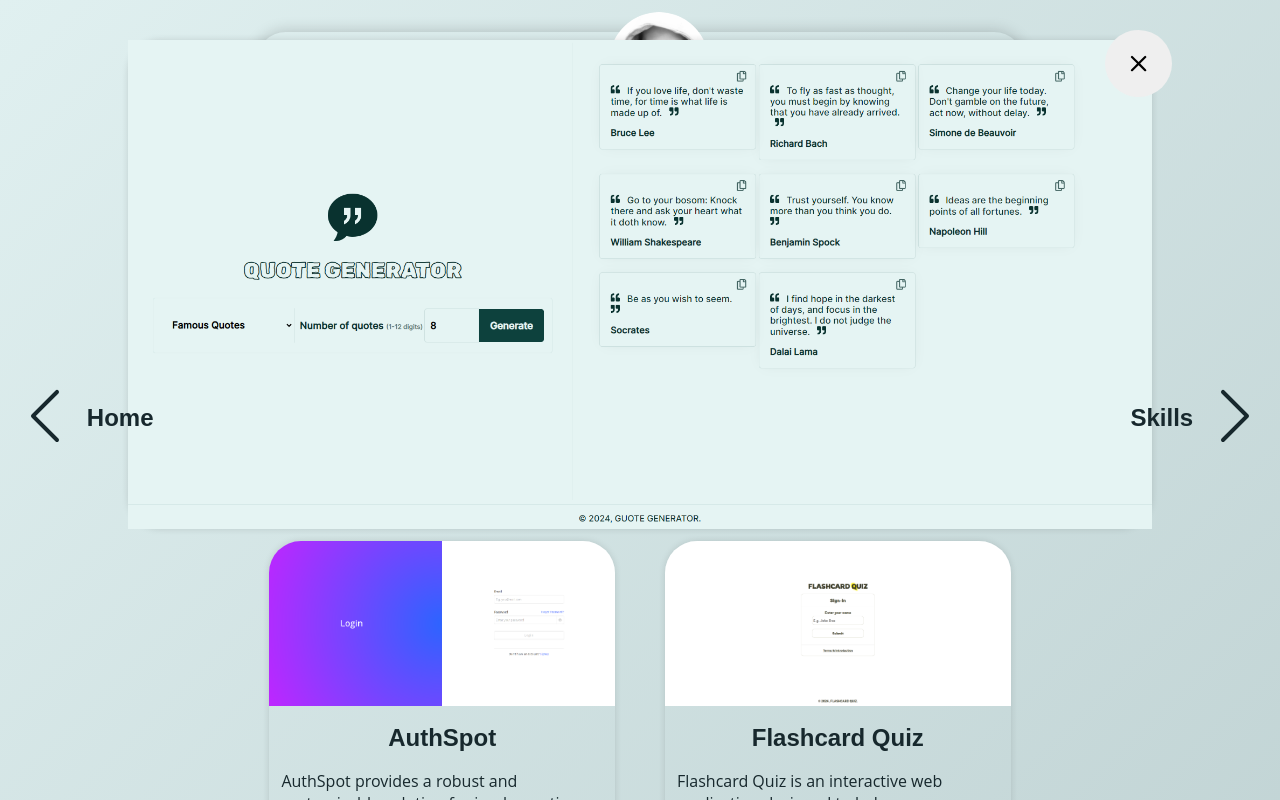
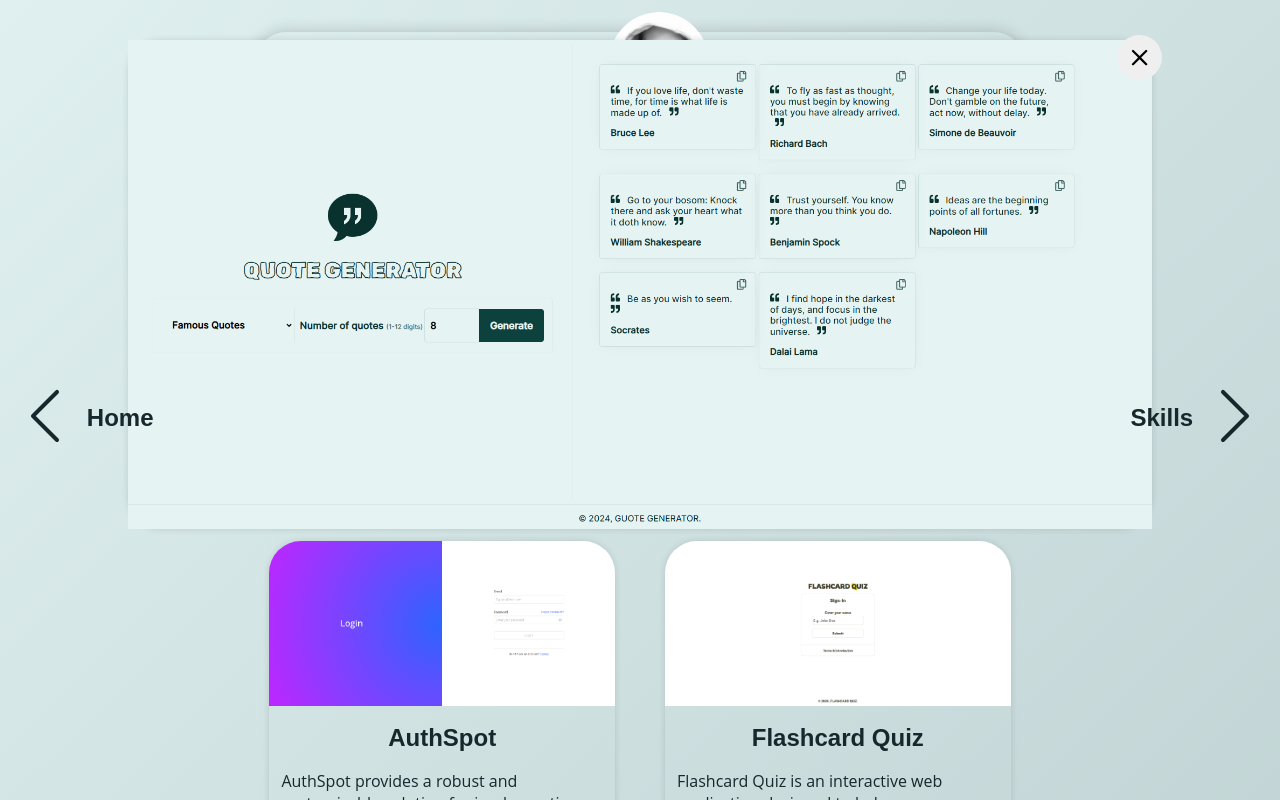
Before and after one commit to MaitisamY/ay-folio, a React (Vite) app: page /project in a window 1280 px wide. Both pictures are taken after a click on the element 442 px from the left and 315 px from the top of the page. Shown: the top 800 px of the page. Built offline with nearby package versions, Linux system fonts and the light colour scheme; no server answers; the database is empty; a web font is replaced by a local one.

Commit message:
some styles change

```diff
--- a/src/components/ProjectCard.jsx
+++ b/src/components/ProjectCard.jsx
@@ -93,9 +93,9 @@ export default function ProjectCard({
                             onClick={onClose}
                             style={{
                                 position: 'absolute',
-                                top: '-2%',
-                                right: '-2%',
-                                padding: '1rem',
+                                top: '-1%',
+                                right: '-1%',
+                                padding: '5px',
                                 border: 'none',
                                 borderRadius: '50px',
                                 cursor: 'pointer',
```
